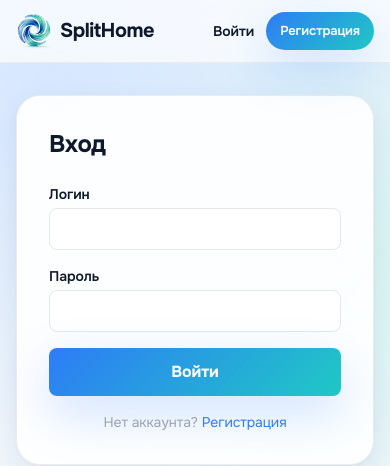
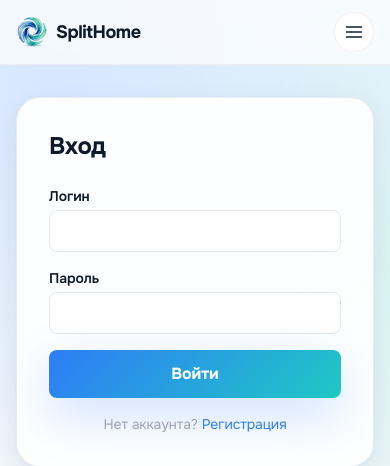
Before and after one commit to flycited2-dotcom/split-shop_claude, a Django app: page /auth/login/ in a window 390 px wide. Shown: the top 466 px of the page. Run offline with Django 5.2, Linux system fonts and the light colour scheme; parts of the project's set-up code (start-up, migrations or seed data) failed here and were passed over; some libraries are stand-ins or nearby versions.

Commit message:
feat(mobile): burger menu в header + collapsible sidebar каталога
Header:
- На мобиле (< md) показываем burger-кнопку, скрываем nav и Войти/
  Регистрация / username.
- Drawer-меню с вертикальным списком (Каталог/Подбор/Монтаж/Доставка/
  Контакты + Войти/Регистрация или User/Выйти).
- Меню закрывается при клике по ссылке.
- Корзина и burger всегда видны.

Каталог:
- На мобиле/планшете (< lg) sidebar скрыт по умолчанию, сверху
  кнопка «Категории и фильтры» — раскрывает.
- На lg+ sidebar w-64 как обычно.

Логика flex: flex-col lg:flex-row gap-4 lg:gap-6 — на узких экранах
блоки стекаются вертикально.

Co-Authored-By: Claude Opus 4.7 <noreply@anthropic.com>

```diff
--- a/templates/partials/header.html
+++ b/templates/partials/header.html
@@ -1,11 +1,14 @@
 <!-- templates/partials/header.html -->
 {% load static %}
 <header class="sticky top-0 z-50 backdrop-blur-md bg-white/70 border-b border-black/5">
-  <div class="max-w-7xl mx-auto px-4 py-3 flex items-center justify-between gap-6">
+  <div class="max-w-7xl mx-auto px-4 py-3 flex items-center justify-between gap-3 sm:gap-6">
+
     <a href="/" class="flex items-center gap-2 shrink-0">
-      <img src="{% static 'img/swirl.png' %}" alt="SplitHome" class="w-9 h-9">
-      <span class="text-xl font-bold tracking-tight text-ink">SplitHome</span>
+      <img src="{% static 'img/swirl.png' %}" alt="SplitHome" class="w-8 h-8 sm:w-9 sm:h-9">
+      <span class="text-lg sm:text-xl font-bold tracking-tight text-ink">SplitHome</span>
     </a>
+
+    <!-- Desktop nav (md+) -->
     <nav class="hidden md:flex items-center gap-6 text-sm font-semibold text-ink-2">
       <a href="/catalog/" class="hover:text-accent transition">Каталог</a>
       <a href="/quiz/" class="hover:text-accent transition">Подбор</a>
@@ -13,7 +16,9 @@
       <a href="/delivery/" class="hover:text-accent transition">Доставка</a>
       <a href="/contacts/" class="hover:text-accent transition">Контакты</a>
     </nav>
-    <div class="flex items-center gap-3">
+
+    <!-- Right cluster: cart, user, burger -->
+    <div class="flex items-center gap-2 sm:gap-3">
       {% if user.is_authenticated %}
         {% if user.is_approved %}
           <a href="/cart/" class="relative w-10 h-10 rounded-full bg-white border border-black/5 hover:border-accent/40 transition flex items-center justify-center" aria-label="Корзина">
@@ -25,17 +30,66 @@
             {% endif %}
           </a>
         {% endif %}
-        <a href="/account/" class="text-sm font-semibold text-ink hover:text-accent">
+        <a href="/account/" class="hidden sm:inline text-sm font-semibold text-ink hover:text-accent truncate max-w-[180px]">
+          {{ user.company_name|default:user.username }}
+        </a>
+        <form method="post" action="/auth/logout/" class="hidden sm:block">
+          {% csrf_token %}
+          <button class="text-sm text-ink-3 hover:text-red-500">Выйти</button>
+        </form>
+      {% else %}
+        <a href="/auth/login/" class="hidden sm:inline text-sm font-semibold text-ink hover:text-accent">Войти</a>
+        <a href="/auth/register/" class="btn btn-primary btn-sm hidden sm:inline-flex">Регистрация</a>
+      {% endif %}
+
+      <!-- Burger (mobile only) -->
+      <button type="button" onclick="toggleMobileMenu()" aria-label="Меню"
+              class="md:hidden w-10 h-10 rounded-full bg-white border border-black/5 flex items-center justify-center">
+        <svg id="burger-icon" xmlns="http://www.w3.org/2000/svg" viewBox="0 0 24 24" fill="none" stroke="currentColor" stroke-width="2" stroke-linecap="round" stroke-linejoin="round" class="w-5 h-5">
+          <line x1="3" y1="6" x2="21" y2="6"/>
+          <line x1="3" y1="12" x2="21" y2="12"/>
+          <line x1="3" y1="18" x2="21" y2="18"/>
+        </svg>
+      </button>
+    </div>
+  </div>
+
+  <!-- Mobile drawer (hidden by default) -->
+  <div id="mobile-menu" class="hidden md:hidden border-t border-black/5 bg-white">
+    <nav class="max-w-7xl mx-auto px-4 py-3 flex flex-col gap-1 text-sm font-semibold text-ink-2">
+      <a href="/catalog/" class="py-2.5 px-2 rounded-lg hover:bg-surface hover:text-accent">Каталог</a>
+      <a href="/quiz/" class="py-2.5 px-2 rounded-lg hover:bg-surface hover:text-accent">Подбор</a>
+      <a href="/installation/" class="py-2.5 px-2 rounded-lg hover:bg-surface hover:text-accent">Монтаж</a>
+      <a href="/delivery/" class="py-2.5 px-2 rounded-lg hover:bg-surface hover:text-accent">Доставка</a>
+      <a href="/contacts/" class="py-2.5 px-2 rounded-lg hover:bg-surface hover:text-accent">Контакты</a>
+      <div class="border-t border-black/5 my-2"></div>
+      {% if user.is_authenticated %}
+        <a href="/account/" class="py-2.5 px-2 rounded-lg hover:bg-surface hover:text-accent text-ink">
           {{ user.company_name|default:user.username }}
         </a>
         <form method="post" action="/auth/logout/">
           {% csrf_token %}
-          <button class="text-sm text-ink-3 hover:text-red-500">Выйти</button>
+          <button class="w-full text-left py-2.5 px-2 rounded-lg hover:bg-surface text-red-500">Выйти</button>
         </form>
       {% else %}
-        <a href="/auth/login/" class="text-sm font-semibold text-ink hover:text-accent">Войти</a>
-        <a href="/auth/register/" class="btn btn-primary btn-sm">Регистрация</a>
+        <a href="/auth/login/" class="py-2.5 px-2 rounded-lg hover:bg-surface text-ink">Войти</a>
+        <a href="/auth/register/" class="py-2.5 px-2 rounded-lg bg-accent text-white text-center mt-1">Регистрация</a>
       {% endif %}
-    </div>
+    </nav>
   </div>
 </header>
+
+<script>
+(function(){
+  window.toggleMobileMenu = function() {
+    var m = document.getElementById('mobile-menu');
+    if (m) m.classList.toggle('hidden');
+  };
+  // Close on link click
+  document.querySelectorAll('#mobile-menu a').forEach(function(a){
+    a.addEventListener('click', function(){
+      document.getElementById('mobile-menu').classList.add('hidden');
+    });
+  });
+})();
+</script>
```
Also changed, not shown: templates/catalog/index.html (+21 -2 lines).
